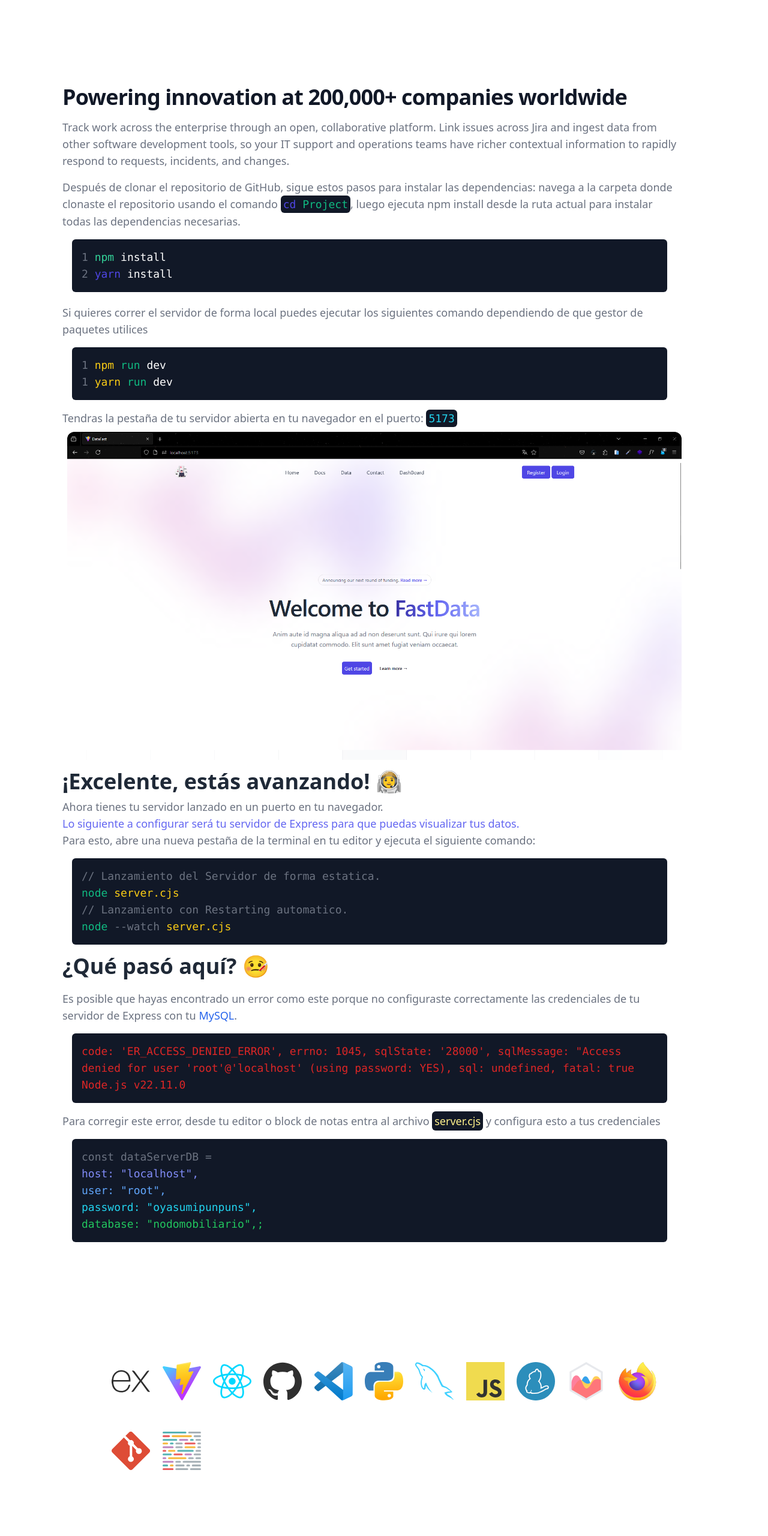
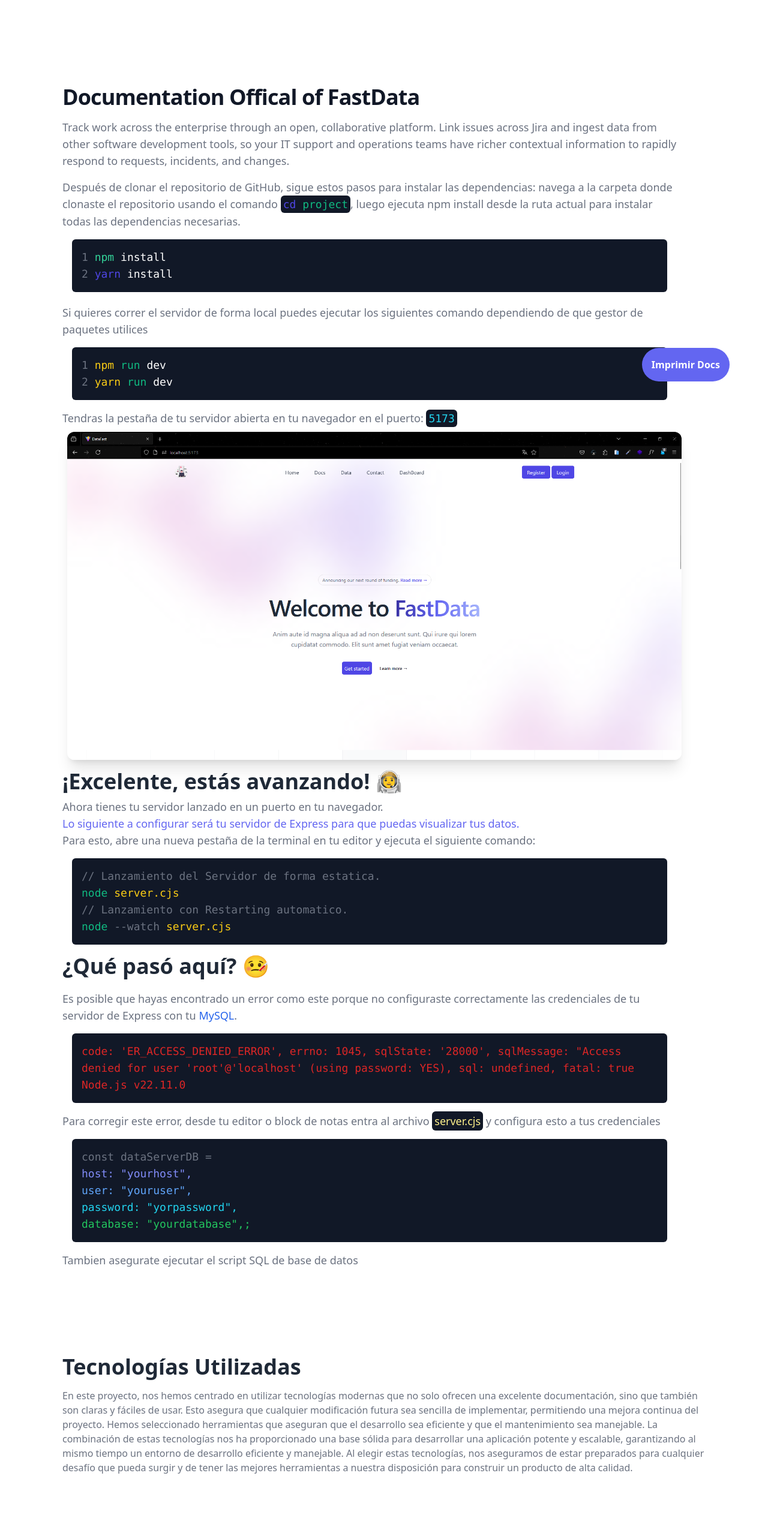
Before and after one commit to CesarMartinez7/Bardock, a React (Vite) app in the folder project/: page /docs in a window 1280 px wide. Shown: the part 140-2701 px from the top of the page at 60% size. Built offline with nearby package versions, Linux system fonts and the light colour scheme; no server answers.

Commit message:
finish docs

```diff
--- a/project/src/components/DescripcionList/Descripcion.jsx
+++ b/project/src/components/DescripcionList/Descripcion.jsx
@@ -50,19 +50,6 @@ function Descripcion() {
 
                                     </div>
                                 </li>
-                                <li className="flex items-center justify-between py-4 pl-4 pr-5 text-sm/6">
-                                    <div className="flex w-0 flex-1 items-center">
-                                        <div className="ml-4 flex min-w-0 flex-1 gap-2">
-                                            <span className="truncate font-medium">coverletter_back_end_developer.pdf</span>
-                                            <span className="shrink-0 text-gray-400">4.5mb</span>
-                                        </div>
-                                    </div>
-                                    <div className="ml-4 shrink-0">
-                                        <a href="#" className="font-medium text-indigo-600 hover:text-indigo-500">
-                                            Download
-                                        </a>
-                                    </div>
-                                </li>
                             </ul>
                         </dd>
                     </div>
--- a/project/src/pages/Documentacion.jsx
+++ b/project/src/pages/Documentacion.jsx
@@ -43,7 +43,15 @@ const handlerHover = () => {
   });
 };
 
-const Documentacion = ({ carpeta = "Project" }) => {
+const ButtonPrint = () => {
+  return(
+      <a href="" className="bg-indigo-500 p-4 text-white font-semibold transform  fixed top-[90%] right-[5%] rounded-[9999999px]" onClick={() => {
+        window.print()
+      }}>Imprimir Docs</a>
+  )
+}
+
+const Documentacion = ({ carpeta = "project" }) => {
   useEffect(() => {
     handlerHover();
   }, []);
@@ -52,13 +60,13 @@ const Documentacion = ({ carpeta = "Project" }) => {
     <>
       <section className="p-9 mt-14 lg:p-20 flex flex-col gap-5">
         <div>
+          <ButtonPrint></ButtonPrint>
           <section className="bg-transparent">
-            <div className="py-8 px-4 mx-auto max-w-screen-xl lg:py-16 lg:px-6">
+            <div className=" px-4 mx-auto max-w-screen-xl lg:py-16 lg:px-6">
               <div className="max-w-screen-lg text-gray-500 sm:text-lg ">
                 <h2 className="mb-4 text-4xl tracking-tight font-bold text-gray-900 ">
-                  Powering innovation at{" "}
-                  <span className="font-extrabold">200,000+</span> companies
-                  worldwide
+                Documentation{" "}
+                  <span className="font-extrabold">Offical</span> of FastData
                 </h2>
                 <p className="mb-4 font-light">
                   Track work across the enterprise through an open,
@@ -67,7 +75,7 @@ const Documentacion = ({ carpeta = "Project" }) => {
                   and operations teams have richer contextual information to
                   rapidly respond to requests, incidents, and changes.
                 </p>
-                <p className="mb-4 font-medium">
+                <p className="mb-4 font-light">
                   Después de clonar el repositorio de GitHub, sigue estos pasos
                   para instalar las dependencias: navega a la carpeta donde
                   clonaste el repositorio usando el comando{" "}
@@ -88,7 +96,7 @@ const Documentacion = ({ carpeta = "Project" }) => {
                     <span className="text-white">install</span>
                   </code>
                 </pre>
-                <p className="mt-5">
+                <p className="mt-5 font-thin">
                   Si quieres correr el servidor de forma local puedes ejecutar
                   los siguientes comando dependiendo de que gestor de paquetes
                   utilices{" "}
@@ -100,23 +108,23 @@ const Documentacion = ({ carpeta = "Project" }) => {
                     <span className="text-white">dev</span>
                   </code>
                   <code className="block">
-                    1 <span className="text-yellow-400">yarn</span>{" "}
+                    2 <span className="text-yellow-400">yarn</span>{" "}
                     <span className="text-emerald-500">run</span>{" "}
                     <span className="text-white">dev</span>
                   </code>
                 </pre>
-                <p>
+                <p className="font-thin">
                   Tendras la pestaña de tu servidor abierta en tu navegador en
                   el puerto:{" "}
                   <code className="bg-gray-900 p-1 rounded-md">
                     <span className="text-cyan-400">5173</span>
                   </code>
                 </p>
-                <div className="">
+                <div className="mb-4">
                   <img
                     src={image}
                     alt=""
-                    className="object-cover rounded-xl m-2"
+                    className="object-cover shadow-xl rounded-xl m-2 "
                   />
                 </div>
                 <div>
@@ -131,7 +139,7 @@ const Documentacion = ({ carpeta = "Project" }) => {
                     Lo siguiente a configurar será tu servidor de Express para
                     que puedas visualizar tus datos.
                   </p>
-                  <p>
+                  <p className="font-thin">
                     Para esto, abre una nueva pestaña de la terminal en tu
                     editor y ejecuta el siguiente comando:
                   </p>
@@ -154,7 +162,7 @@ const Documentacion = ({ carpeta = "Project" }) => {
                   <h1 className="font-bold text-4xl mt-4 mb-5 text-gray-800 ">
                     ¿Qué pasó aquí? 🤒
                   </h1>
-                  <p>
+                  <p className="font-light">
                     Es posible que hayas encontrado un error como este porque no
                     configuraste correctamente las credenciales de tu servidor
                     de Express con tu{" "}
@@ -168,18 +176,57 @@ const Documentacion = ({ carpeta = "Project" }) => {
                       fatal: true Node.js v22.11.0
                     </code>
                   </pre>
-                  <p>Para corregir este error, desde tu editor o block de notas entra al archivo <span className="bg-gray-900 p-1 rounded-md text-yellow-200">server.cjs</span> y configura esto a tus credenciales</p>
+                  <p className="font-light">
+                    Para corregir este error, desde tu editor o block de notas
+                    entra al archivo{" "}
+                    <span className="bg-gray-900 p-1 rounded-md text-yellow-200">
+                      server.cjs
+                    </span>{" "}
+                    y configura esto a tus credenciales
+                  </p>
                   <pre className="codeBar">
                     <code className="block">const dataServerDB =</code>
-                    <code className="block text-indigo-400">host: "localhost",</code>
-                    <code className="block text-blue-400">user: "root",</code>
-                    <code className="block text-cyan-400">password: "oyasumipunpuns",</code>
-                    <code className="block text-green-500">database: "nodomobiliario",;</code>
+                    <code className="block text-indigo-400">
+                      host: "yourhost",
+                    </code>
+                    <code className="block text-blue-400">
+                      user: "youruser",
+                    </code>
+                    <code className="block text-cyan-400">
+                      password: "yorpassword",
+                    </code>
+                    <code className="block text-green-500">
+                      database: "yourdatabase",;
+                    </code>
                   </pre>
+                  <p className="font-light">
+                    Tambien asegurate ejecutar el script SQL de base de datos{" "}
+                  </p>
                 </div>
               </div>
             </div>
-            <section className="bg-transparent p-20">
+            <section className="bg-transparent ">
+              <div className="px-4 mx-auto max-w-screen-xl lg:py-16 lg:px-6">
+                <h1 className="font-bold text-4xl mt-4 text-gray-800 mb-4">
+                  Tecnologías Utilizadas
+                </h1>
+                <p className="font-light text-gray-500 ">
+                  En este proyecto, nos hemos centrado en utilizar tecnologías
+                  modernas que no solo ofrecen una excelente documentación, sino
+                  que también son claras y fáciles de usar. Esto asegura que
+                  cualquier modificación futura sea sencilla de implementar,
+                  permitiendo una mejora continua del proyecto. Hemos
+                  seleccionado herramientas que aseguran que el desarrollo sea
+                  eficiente y que el mantenimiento sea manejable. La combinación
+                  de estas tecnologías nos ha proporcionado una base sólida para
+                  desarrollar una aplicación potente y escalable, garantizando
+                  al mismo tiempo un entorno de desarrollo eficiente y
+                  manejable. Al elegir estas tecnologías, nos aseguramos de
+                  estar preparados para cualquier desafío que pueda surgir y de
+                  tener las mejores herramientas a nuestra disposición para
+                  construir un producto de alta calidad.
+                </p>
+              </div>
               <div className="logos-items h-screen xl:h-2/4">
                 <Expressjs className="item" />
                 <Vite className="item" />
@@ -202,18 +249,10 @@ const Documentacion = ({ carpeta = "Project" }) => {
           <div className="gap-16 items-center py-8 px-4 mx-auto max-w-screen-xl lg:grid lg:grid-cols-2 lg:py-16 lg:px-6">
             <div className="font-light text-gray-500 sm:text-lg dark:text-gray-400">
               <h2 className="mb-4 text-4xl tracking-tight font-extrabold text-gray-900 ">
-                We didn't reinvent the wheel
+              Conclusión
               </h2>
               <p className="mb-4">
-                Lorem ipsum dolor sit amet consectetur adipisicing elit. Magni
-                doloribus asperiores facilis velit, perspiciatis provident non
-                ducimus exercitationem cumque aliquid amet recusandae,
-                laudantium, nisi expedita est officiis? Odit, aperiam! Sit ipsam
-                corporis quis sint minus sapiente vitae eum commodi? Ab!
-              </p>
-              <p>
-                We are strategists, designers and developers. Innovators and
-                problem solvers. Small enough to be simple and quick.
+              A lo largo de este proyecto, hemos explorado y aprovechado diversas tecnologías modernas para construir una aplicación robusta y eficiente. Nuestro enfoque en la claridad y la facilidad de uso asegura que este proyecto no solo cumpla con los estándares actuales, sino que también sea fácil de mantener y expandir en el futuro. Estamos convencidos de que la base sólida establecida aquí permitirá un desarrollo continuo y una mejora constante, respondiendo efectivamente a las necesidades de los usuarios.
               </p>
             </div>
             <div className="grid grid-cols-2 gap-4 mt-8">
@@ -232,18 +271,6 @@ const Documentacion = ({ carpeta = "Project" }) => {
           </div>
         </section>
         <div className="lg:p-20">
-          <h1 className="pb-5 font-extrabold text-balance text-4xl text-gray-800 mb-4 ">
-            Lorem ipsum dolor sit amet
-          </h1>
-          <p className=" text-gray-700 font-extralight ">
-            Lorem ipsum dolor sit amet consectetur adipisicing elit. Odit minus
-            culpa, odio eaque voluptates cupiditate mollitia aliquid porro
-            magnam cumque omnis nulla totam sunt officia iusto laboriosam sint
-            quia ratione veniam, rem, iste ex? Veniam similique, autem
-            distinctio rem eaque qui doloribus! Maiores, quis earum suscipit
-            praesentium corporis sint consequuntur harum magni fugit, enim dicta
-            architecto perferendis, vel explicabo vero quod fugiat nihil sunt.
-          </p>
           <Descripcion></Descripcion>
         </div>
       </section>
```
